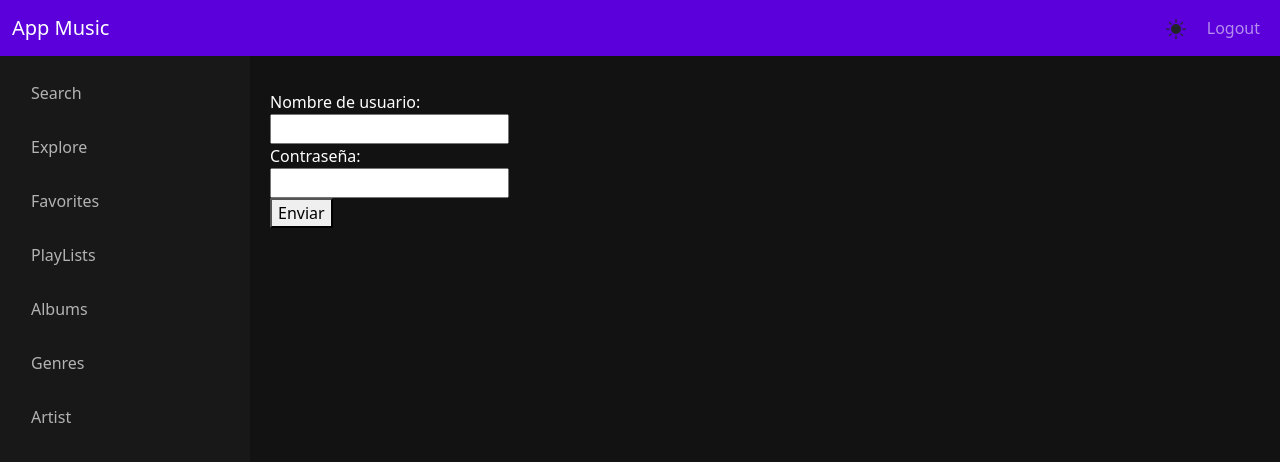
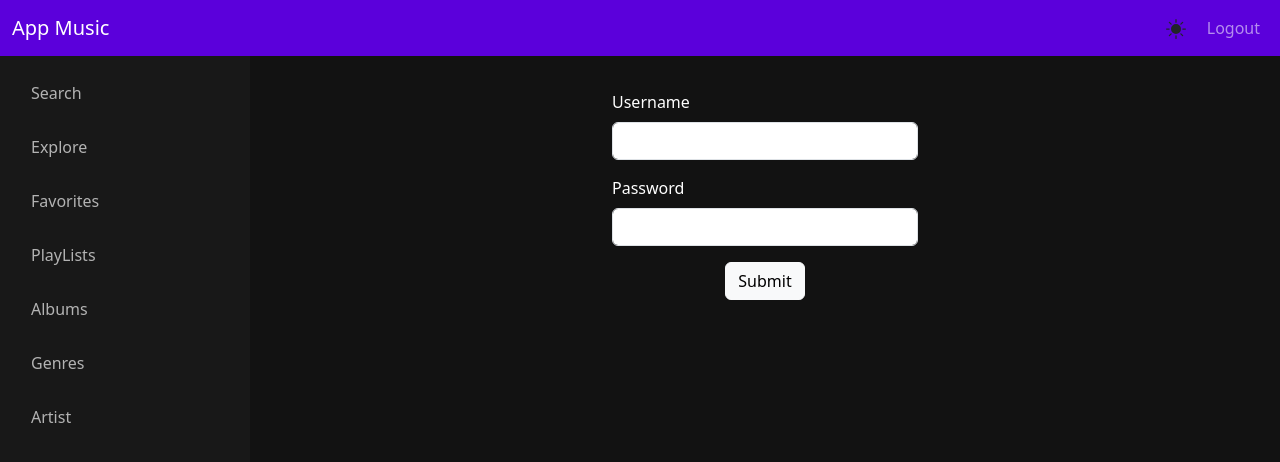
Before and after one commit to kevinserrano01/proyecto_final_react, a React (Vite) app: page /Login in a window 1280 px wide. Shown: the top 462 px of the page. Built offline with nearby package versions, Linux system fonts and the light colour scheme.

Commit message:
Actualizacion de estilos para formulario Login

```diff
--- a/src/components/auth/Login.jsx
+++ b/src/components/auth/Login.jsx
@@ -41,15 +41,17 @@
 
 
     return (
-        <section className="section">
-            <div className="columns is-centered">
-                <div className="column is-4">
+        <section className="container">
+            <div className="row">
+                <div className="col-md-4"></div>
+                <div className="col-md-4">
+                    <div className="row mb-3">
                         <form onSubmit={handleSubmit}>
-                        <div className="field">
-                            <label htmlFor="username">Nombre de usuario:</label>
+                            <div className="mb-3">
+                                <label className='form-label' htmlFor="username">Username</label>
                                 <div className="control has-icons-left">
                                     <input
-                                    className="input"
+                                        className="form-control"
                                         type="text"
                                         id="username"
                                         name="username"
@@ -58,11 +60,11 @@
                                     />
                                 </div>
                             </div>
-                        <div className="field">
-                            <label htmlFor="password">Contraseña:</label>
+                            <div className="mb-3">
+                                <label className='form-label' htmlFor="password">Password</label>
                                 <div className="control has-icons-left">
                                     <input
-                                    className="input"
+                                        className="form-control"
                                         type="password"
                                         id="password"
                                         name="password"
@@ -71,26 +73,28 @@
                                     />
                                 </div>
                             </div>
-                        <div className="field">
+                            <div className="mb-3 text-center">
                                 <div className="control">
                                     <button
                                         type="submit"
-                                    className="button is-primary is-fullwidth"
+                                        className="btn btn-light"
                                     >
-                                    Enviar
+                                        Submit
                                     </button>
                                     {isLoading && triggerFetch && (
                                         <p>Cargando...</p>
                                     )}
                                     {isError && <p>Error al cargar los datos.</p>}
-                                {data && (
+                                    {/* {data && (
                                         <p>{`Token obtenido: ${data.token}`}</p>
-                                )}
+                                    )} */}
                                 </div>
                             </div>
                         </form>
                     </div>
                 </div>
+                <div className="col-md-4"></div>
+            </div>
         </section>
     );
 }
```
Lines whose indentation alone changed are shown as unchanged.
